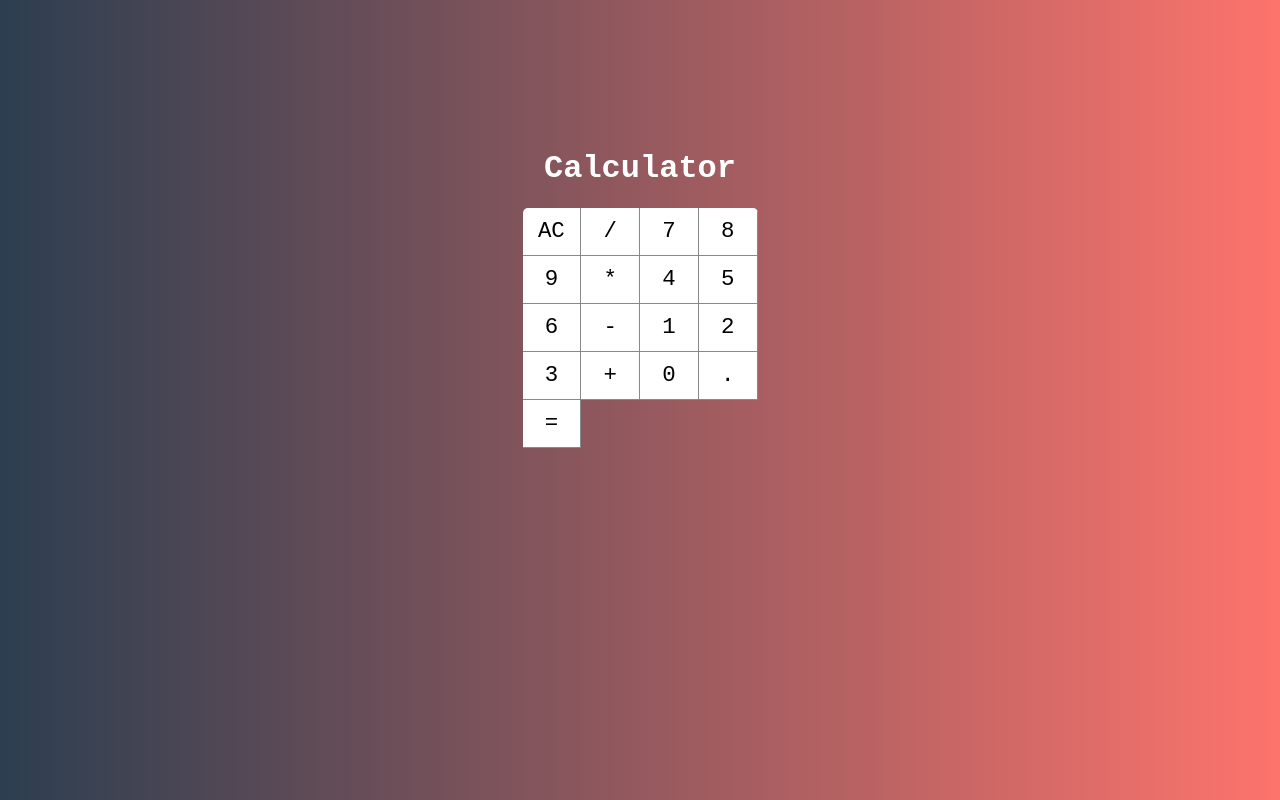
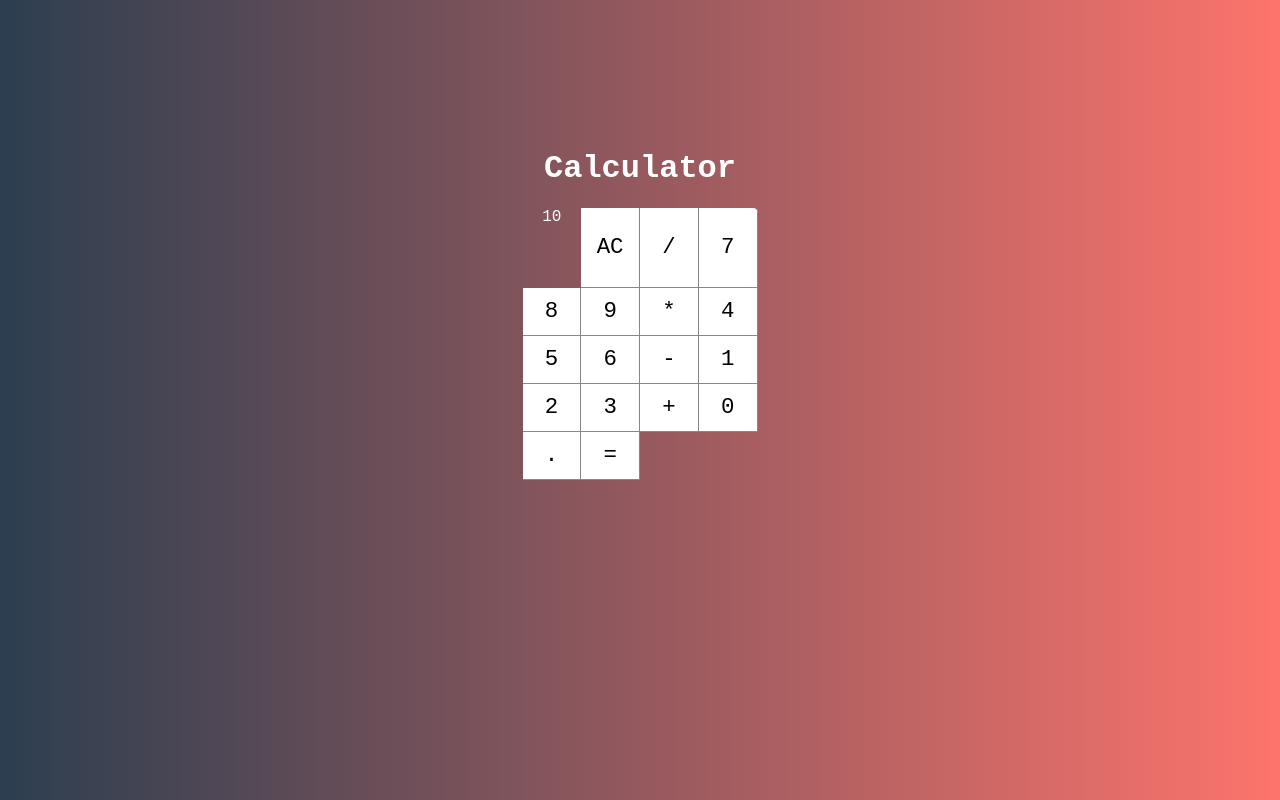
Before and after one commit to Norton794/calculadora, a React (Create React App) app: page / in a window 1280 px wide. Built offline with nearby package versions, Linux system fonts and the light colour scheme.

Commit message:
estilo componente Display

```diff
--- /dev/null
+++ b/src/components/Display.css
@@ -0,0 +1,10 @@
+.display{
+    grid-column: span 4;
+    background-color: #0004;
+    display:flex;
+    justify-content: flex-end;
+    align-items: center;
+    padding: 20px;
+    font-size: 2.2em;
+    overflow: hidden;
+}
--- /dev/null
+++ b/src/components/Display.jsx
@@ -0,0 +1,3 @@
+import React from 'react';
+
+export default ({value}) => <div className="display">{value}</div>
--- a/src/main/Calculator.css
+++ b/src/main/Calculator.css
@@ -5,5 +5,5 @@
   overflow: hidden;
   display: grid;
   grid-template-columns: repeat(4, 25%);
-  grid-template-rows: 48px 48px 48px 48px 48px;
+  grid-template-rows: 1fr 48px 48px 48px 48px 48px;
 }
--- a/src/main/Calculator.jsx
+++ b/src/main/Calculator.jsx
@@ -1,10 +1,12 @@
 import React from "react";
 import "./Calculator.css";
 import Button from "../components/Button";
+import Display from "../components/Display";
 export default class Calculator extends React.Component {
   render() {
     return (
       <div className="calculator">
+        <Display value={10}/>
         <Button label="AC" />
         <Button label="/" />
         <Button label="7" />
```
Also changed, not shown: 1 other file (tests, documents, lock files or other folders).
